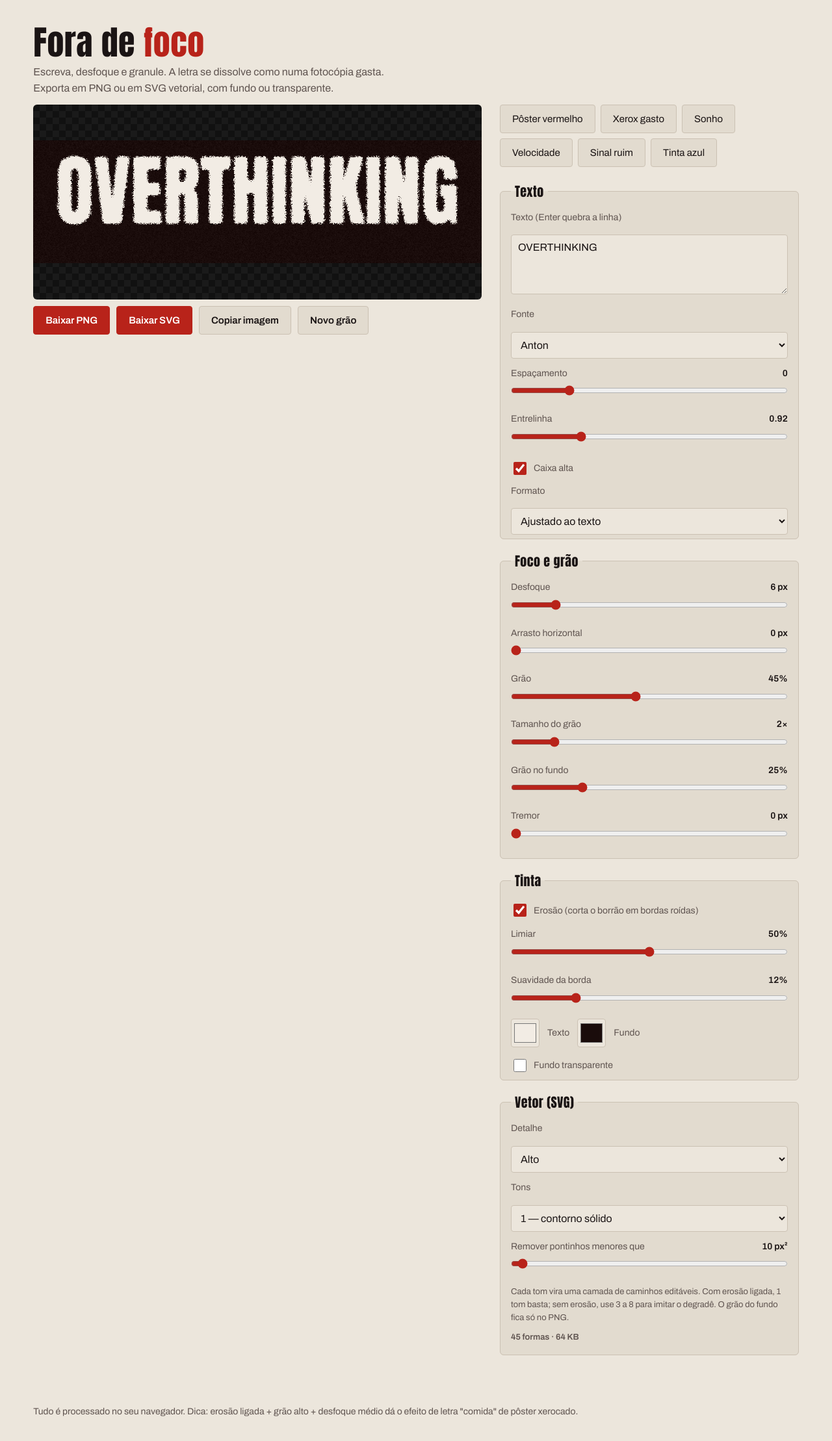
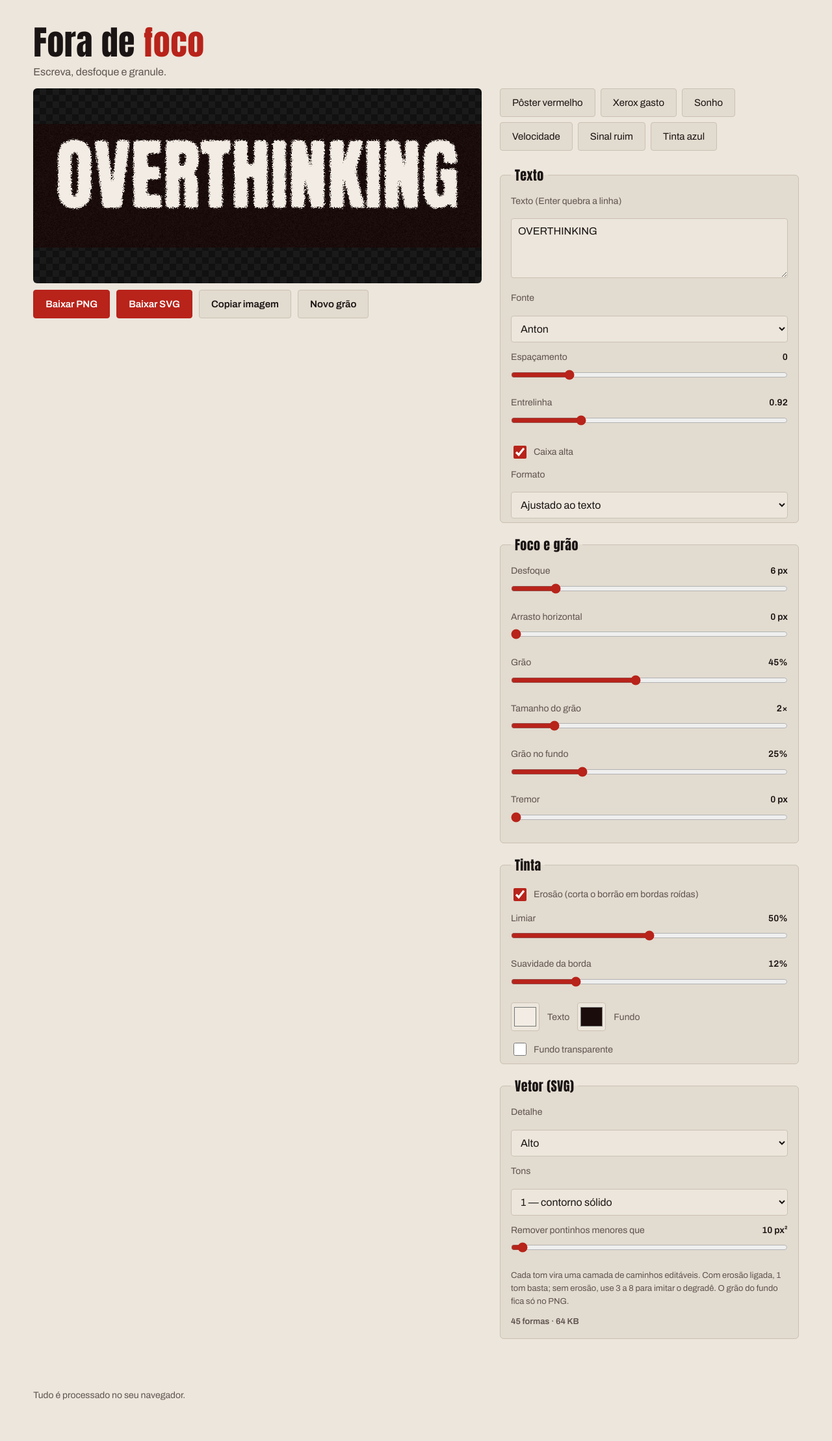
Before and after one commit to MarcosFilipeMO/fora-de-foco, a plain HTML site: page index.html in a window 1280 px wide. Shown: the whole page at 65% size. Drawn offline with Linux system fonts and the light colour scheme; a web font is replaced by a local one.

Commit message:
Update index.html

```diff
--- a/index.html
+++ b/index.html
@@ -75,7 +75,7 @@ canvas#out{max-height:38vh}
 <body>
 <header class="band"><div class="wrap">
   <h1>Fora de <span>foco</span></h1>
-  <p>Escreva, desfoque e granule. A letra se dissolve como numa fotocópia gasta. Exporta em PNG ou em SVG vetorial, com fundo ou transparente.</p>
+  <p>Escreva, desfoque e granule.</p>
 </div></header>
 
 <main class="band" style="padding-top:0"><div class="wrap layout">
@@ -140,7 +140,7 @@ canvas#out{max-height:38vh}
   </div>
 </div></main>
 
-<footer class="band"><div class="wrap">Tudo é processado no seu navegador. Dica: erosão ligada + grão alto + desfoque médio dá o efeito de letra "comida" de pôster xerocado.</div></footer>
+<footer class="band"><div class="wrap">Tudo é processado no seu navegador.</div></footer>
 
 <script>
 {
```
